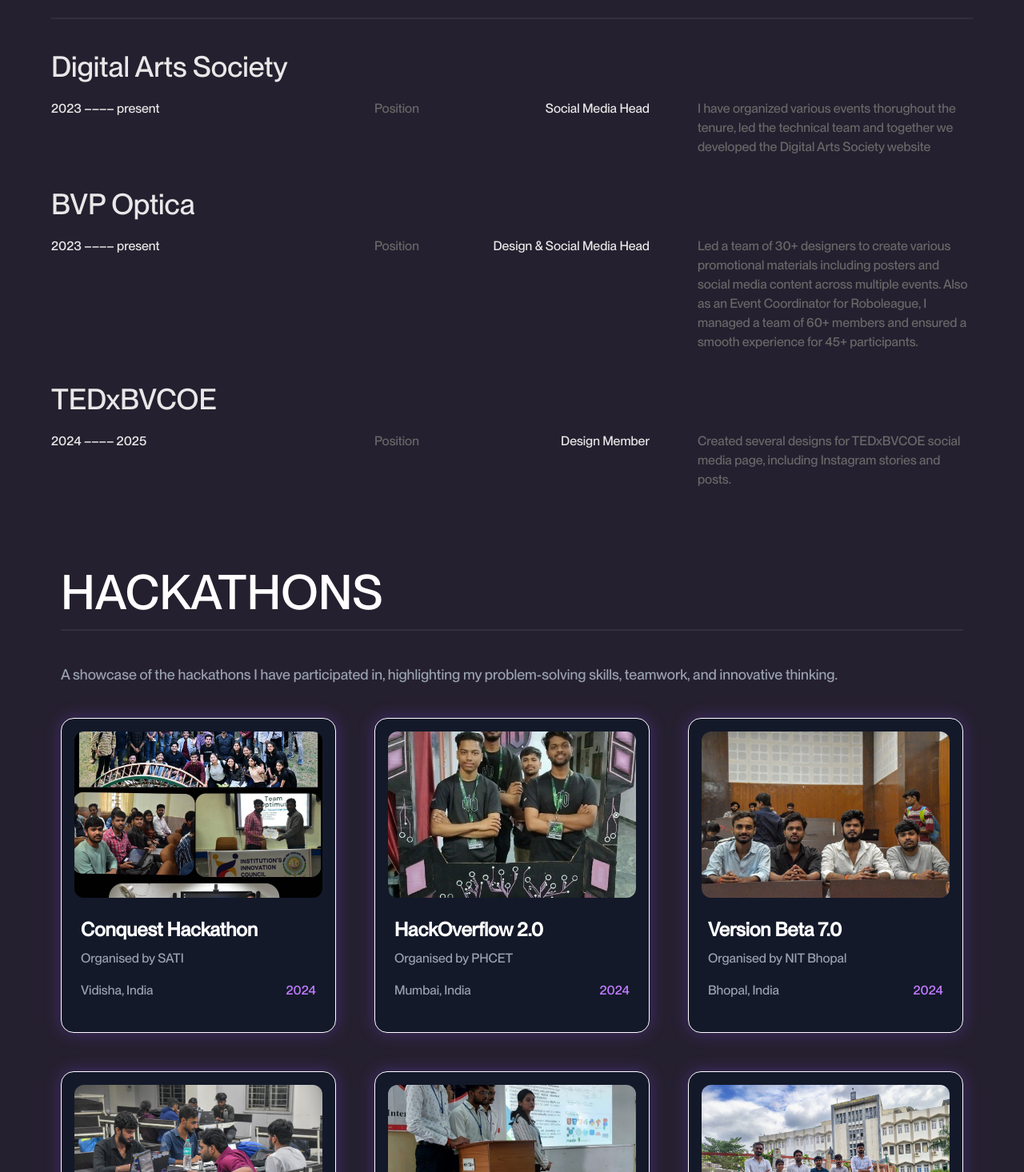
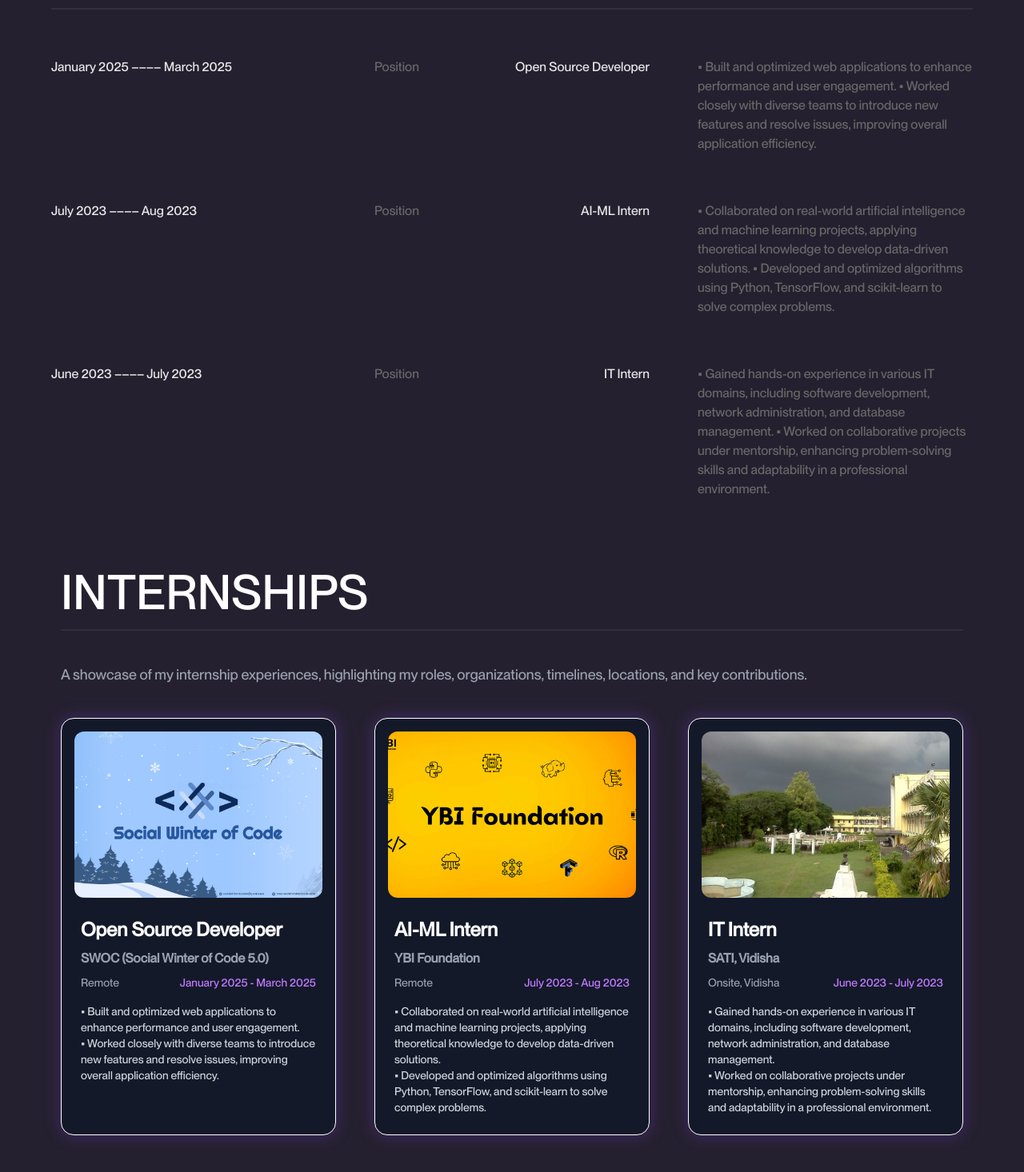
Before and after one commit to sagarpandey006/sagar-portfolio, a React (Vite) app: page /about in a window 1280 px wide. Shown: the part 2524-3990 px from the top of the page at 80% size. Built offline with nearby package versions, Linux system fonts and the light colour scheme.

Commit message:
Internship done temporary integrated in Home

```diff
--- /dev/null
+++ b/src/Components/Internship.tsx
@@ -0,0 +1,56 @@
+import React from "react";
+import experience from "../data/experience";
+
+const Internship: React.FC = () => {
+  return (
+    <div className="p-3 m-auto md:min-h-[80vh]" id="internship">
+      {/* Section Title */}
+      <div className="text-4xl md:text-6xl mb-4 text-white">INTERNSHIPS</div>
+      <div className="border-1 border-[#686868] opacity-20 mb-10"></div>
+      <p className="text-gray-400 text-sm sm:text-base lg:text-lg font-medium max-w-l leading-relaxed">
+        A showcase of my internship experiences, highlighting my roles, organizations, timelines, locations, and key contributions.
+      </p>
+
+      {/* Internship Cards */}
+      <div className="grid gap-8 sm:gap-10 lg:gap-12 grid-cols-1 sm:grid-cols-2 lg:grid-cols-3 max-w-7xl mx-auto py-10">
+        {experience.map((exp, index) => (
+          <div
+            key={index}
+            className="group border border-white shadow-[0_0_20px_1px_rgba(130,69,236,0.3)] hover:border-purple-500/50 bg-gray-900/80 backdrop-blur-sm rounded-2xl hover:shadow-2xl hover:shadow-purple-500/20 overflow-hidden cursor-pointer transform hover:-translate-y-2 transition-all duration-400 ease-out"
+          >
+            {/* Image Container */}
+            <div className="relative p-4 pb-0">
+              <div className="relative overflow-hidden rounded-xl">
+                <img
+                  src={exp.image}
+                  alt={exp.company}
+                  className="w-full h-40 sm:h-48 lg:h-52 object-cover transition-transform duration-700 group-hover:scale-110"
+                />
+                <div className="absolute inset-0 bg-gradient-to-t from-gray-900/60 to-transparent opacity-0 group-hover:opacity-100 transition-opacity duration-300"></div>
+              </div>
+            </div>
+
+            {/* Content */}
+            <div className="p-4 sm:p-6">
+              <h3 className="text-lg sm:text-xl lg:text-2xl font-bold text-white mb-2 group-hover:text-purple-400 transition-colors duration-300">
+                {exp.position}
+              </h3>
+              <p className="text-sm sm:text-base text-gray-400 mb-2 font-semibold">
+                {exp.company}
+              </p>
+              <div className="flex justify-between items-center text-gray-400 text-xs sm:text-sm mb-4">
+                <span className="font-medium">{exp.location}</span>
+                <span className="font-medium text-purple-400">{exp.startYear} - {exp.endYear}</span>
+              </div>
+              <div className="text-gray-300 text-xs sm:text-sm whitespace-pre-line">
+                {exp.desc}
+              </div>
+            </div>
+          </div>
+        ))}
+      </div>
+    </div>
+  );
+};
+
+export default Internship;
--- a/src/Pages/Home.tsx
+++ b/src/Pages/Home.tsx
@@ -1,6 +1,7 @@
 import About from "../Components/About"
 import Projects from "../Components/Projects"
 import Experience from "../Components/Experience"
+import Internship from "../Components/Internship"
 import Hackathons from "../Components/Hackathons"
 import Contact from "../Components/Contact"
 import Landing from "../Components/Landing"
@@ -14,6 +15,7 @@
         <About/>
         <Skills/>
         <Experience/>
+        <Internship/>
         <Hackathons/>
         <Projects/>
         <Contact/>
--- a/src/data/experience.tsx
+++ b/src/data/experience.tsx
@@ -1,32 +1,48 @@
+import sati from "../assets/exp/SATI_Vidisha.jpg";
+import swoc from "../assets/exp/SWOC.jpeg";
+import ybi from "../assets/exp/ybi_foundation.jpg";
+
 interface Experiences {
-    position: string,
-    society: string,
-    startYear: string,
-    endYear: string,
-    desc: string
+    position: string;
+    company: string;
+    location: string;
+    startYear: string;
+    endYear: string;
+    image: string;
+    desc: string;
 }
+
 const experience: Experiences[] = [
     {
-        position: "Social Media Head",
-        society: "Digital Arts Society",
-        startYear: "2023",
-        endYear: "present",
-        desc: "I have organized various events thorughout the tenure,  led the technical team and together we developed the Digital Arts Society website"
+        position: "Open Source Developer",
+        company: "SWOC (Social Winter of Code 5.0)",
+        location: "Remote",
+        startYear: "January 2025",
+        endYear: "March 2025",
+        image: swoc,
+        desc: `• Built and optimized web applications to enhance performance and user engagement.
+• Worked closely with diverse teams to introduce new features and resolve issues, improving overall application efficiency.`
     },
     {
-        position: "Design & Social Media Head",
-        society: "BVP Optica",
-        startYear: "2023",
-        endYear: "present",
-        desc: "Led a team of 30+ designers to create various promotional materials including posters and social media content across multiple events. Also as an Event Coordinator for Roboleague, I managed a team of 60+ members and ensured a smooth experience for 45+ participants. ",
+        position: "AI-ML Intern",
+        company: "YBI Foundation",
+        location: "Remote",
+        startYear: "July 2023",
+        endYear: "Aug 2023",
+        image: ybi,
+        desc: `• Collaborated on real-world artificial intelligence and machine learning projects, applying theoretical knowledge to develop data-driven solutions.
+• Developed and optimized algorithms using Python, TensorFlow, and scikit-learn to solve complex problems.`
     },
     {
-        position: "Design Member",
-        society: "TEDxBVCOE",
-        startYear: "2024",
-        endYear: "2025",
-        desc: "Created several designs for TEDxBVCOE social media page, including Instagram stories and posts."
+        position: "IT Intern",
+        company: "SATI, Vidisha",
+        location: "Onsite, Vidisha",
+        startYear: "June 2023",
+        endYear: "July 2023",
+        image: sati,
+        desc: `• Gained hands-on experience in various IT domains, including software development, network administration, and database management.
+• Worked on collaborative projects under mentorship, enhancing problem-solving skills and adaptability in a professional environment.`
     },
-]
+];
 
 export default experience;
```
